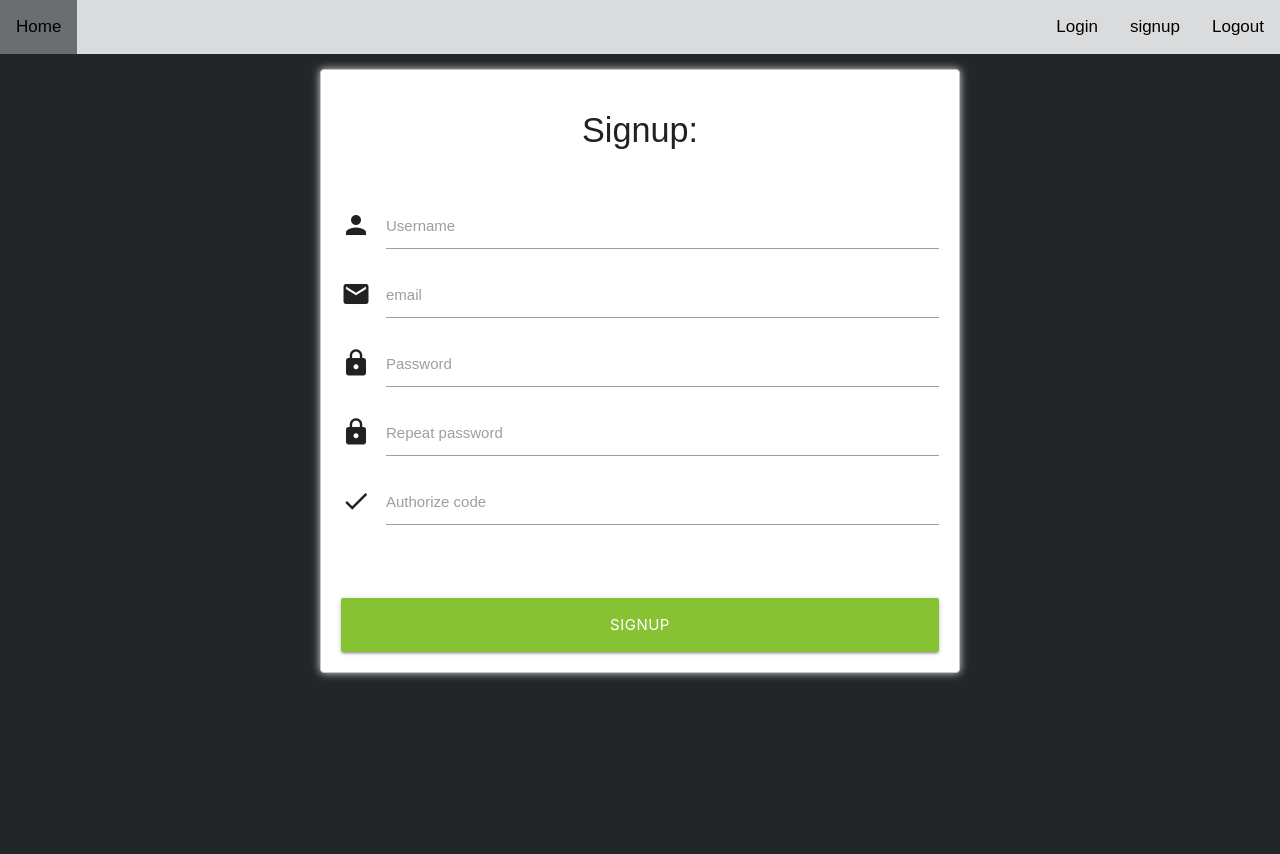
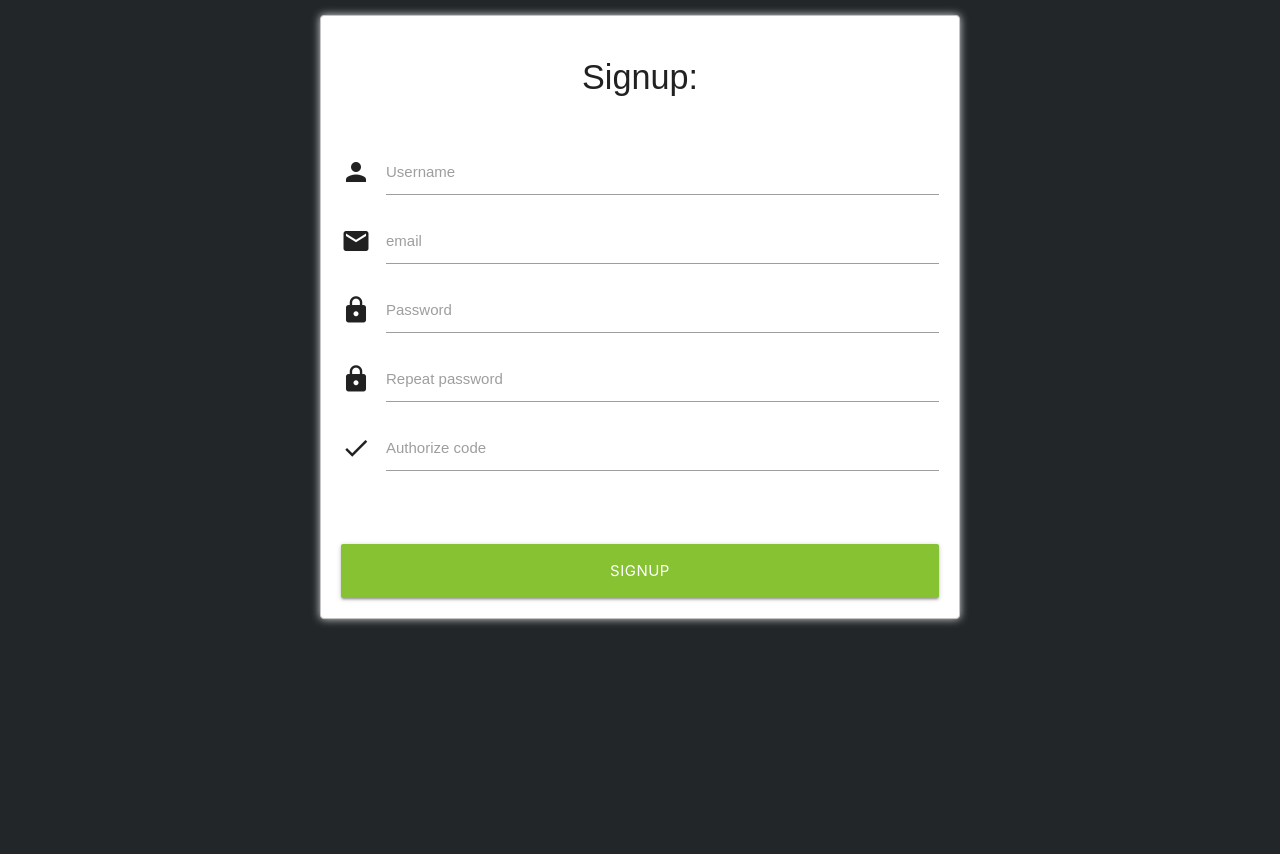
Before and after one commit to mwanielista/school-e-diary, a PHP site: page /signup.php in a window 1280 px wide. After the commit the page ends 625 px from the top, so only its background shows below. Run offline with PHP 8.4, Linux system fonts and the light colour scheme; some libraries are stand-ins or nearby versions.

Commit message:
finished login system

```diff
--- a/header.php
+++ b/header.php
@@ -4,84 +4,25 @@
 <!DOCTYPE HTML>
 <html>
     <head>
-        <title>edziennik</title>
+        <title>e-diary</title>
         <meta charset="utf-8">
-        <meta name="description" content="content of website">
-        <meta name="viewport" content="width=device-width, initial-scale=1">
+        <meta http-equiv="X-UA-Compatible" content="IE=edge">
+        <meta name="viewport" content="width=device-width, initial-scale=1, shrink-to-fit=no">
+        <meta name="description" content="">
+        <meta name="author" content="">
 
-        <link rel="stylesheet" type="text/css" href="styles/style.css">
+        <link href="styles/style.css" rel="stylesheet">
+        <!-- Custom fonts for this template-->
+        <link href="vendor/fontawesome-free/css/all.min.css" rel="stylesheet" type="text/css">
+        <link href="https://fonts.googleapis.com/css?family=Nunito:200,200i,300,300i,400,400i,600,600i,700,700i,800,800i,900,900i" rel="stylesheet">
         <link href="https://fonts.googleapis.com/icon?family=Material+Icons" rel="stylesheet">
-        <!-- Compiled and minified CSS -->
+        <!-- Custom styles for this template-->
         <link rel="stylesheet" href="https://cdnjs.cloudflare.com/ajax/libs/materialize/1.0.0/css/materialize.min.css">
-        <!-- Compiled and minified JavaScript -->
         <script src="https://cdnjs.cloudflare.com/ajax/libs/jquery/3.4.1/jquery.min.js"></script>
         <script src="https://cdnjs.cloudflare.com/ajax/libs/materialize/1.0.0/js/materialize.min.js"></script>
 
-    </head>
-    <body>
-        <header>
-        <div class="topnav">
-            <a href="index.php">Home</a>
-            <a style="float: right" class="action-btn modal-trigger" href="#logout">Logout</a>
-            <a style="float: right" class="action-btn modal-trigger" id="signup" href="signup.php">signup</a>
-            <a style="float: right" class="action-btn modal-trigger" id="login" href="#loginBox">Login</a>
-        </div>
-        </header>
-
-
-       <!--login box -->
-        <div id="loginBox" class="modal">
-            <h5 class="modal-close">&#10005;</h5>
-            <div class="modal-content center">
-                <h4>Login</h4>
-                <br>
-                <form action="includes/login.inc.php" method="POST">
-                    <div class="input-field">
-                        <i class="material-icons prefix">person</i>
-                        <input type="text" name="mailuid" id="name">
-                        <label for="name">Username</label>
-                    </div>
-                    <br>
-                    <div class="input-field">
-                        <i class="material-icons prefix">lock</i>
-                        <input type="password" name="pwd" id="pass">
-                        <label for="pass">Password</label>
-                    </div><br>
-                    <button type="submit" name="login-submit" class="btn btn-large">Login</button>
-                </form>
-            </div>
-        </div>
 
 
 
-        <!--logout box -->
-        <div id="logout" class="modal">
-            <h5 class="modal-close">&#10005;</h5>
-            <?php
-                if(isset($_SESSION['userId'])) {
-                        echo '
-                        <div class="modal-content center">
-                            <h4>Na pewno chcesz się wylogować?</h4>
-                            <br>
-                            <form action="includes/logout.inc.php" method="POST">
-                                <button type="submit" name="logout-submit" class="btn btn-large">logout</button>
-                            </form>
-                        </div>
-                        ';
-                    } else{
-                        echo '
-                        <div class="modal-content center">
-                            <h4>Nie jesteś zalogowany, nie możesz się wylogować</h4>
-                            <br>
-                        </div>
-                        ';
-                    }
-             ?>
-        </div>
-
-
-        <script>
-            $(document).ready(function(){
-            $('.modal').modal();
-        });
-        </script>
+    </head>
+    <body>
--- a/styles/style.css
+++ b/styles/style.css
@@ -9,8 +9,6 @@ body{
     font-family: Arial, Helvetica, sans-serif;
     margin: 0;
     padding: 0;
-
-
 }
 .site-wrapper{
     margin: 0;
@@ -78,6 +76,9 @@ a.btn{
     margin:0;
   }
 
+  .main-title{
+    text-align: center;
+  }
 
 /* index */
 .login_notification{
```
Also changed, not shown: afterlogin.php (+9 -0 lines), index.php (+71 -3 lines), student/student.php (added).
